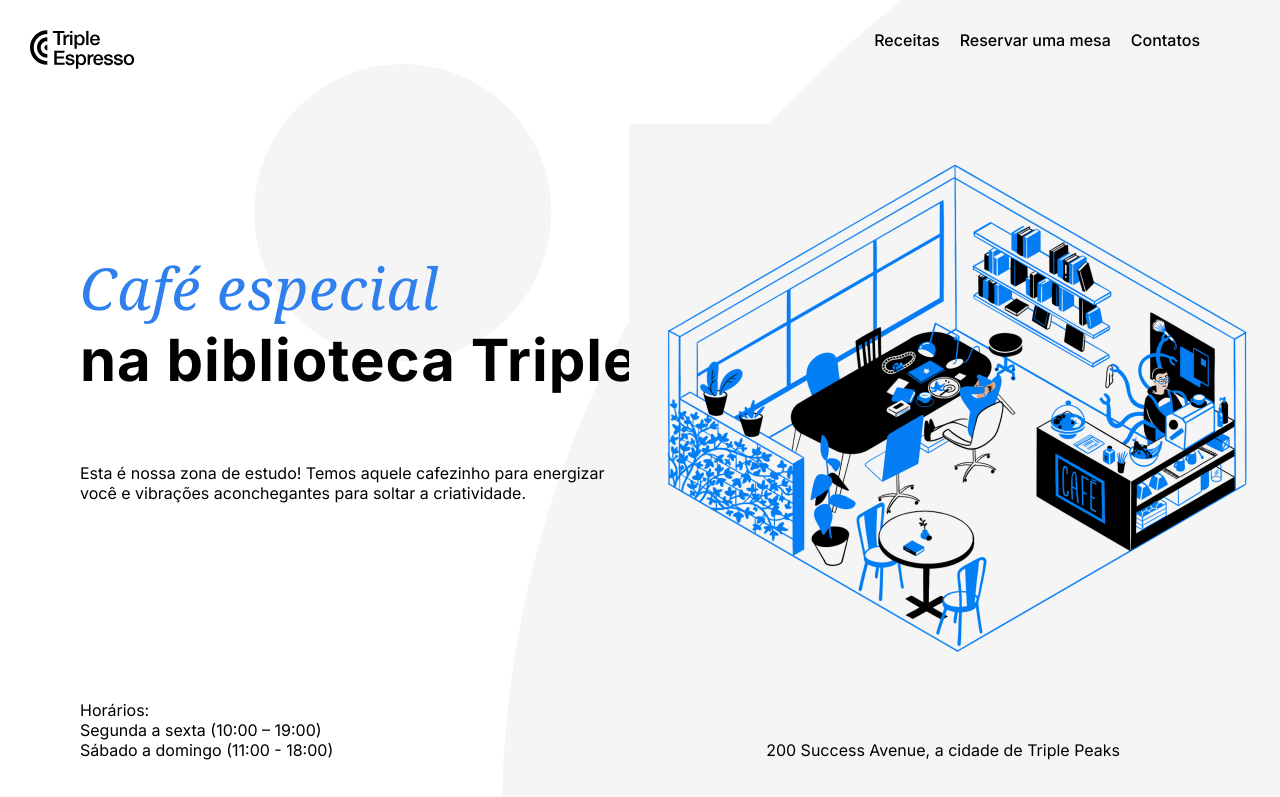
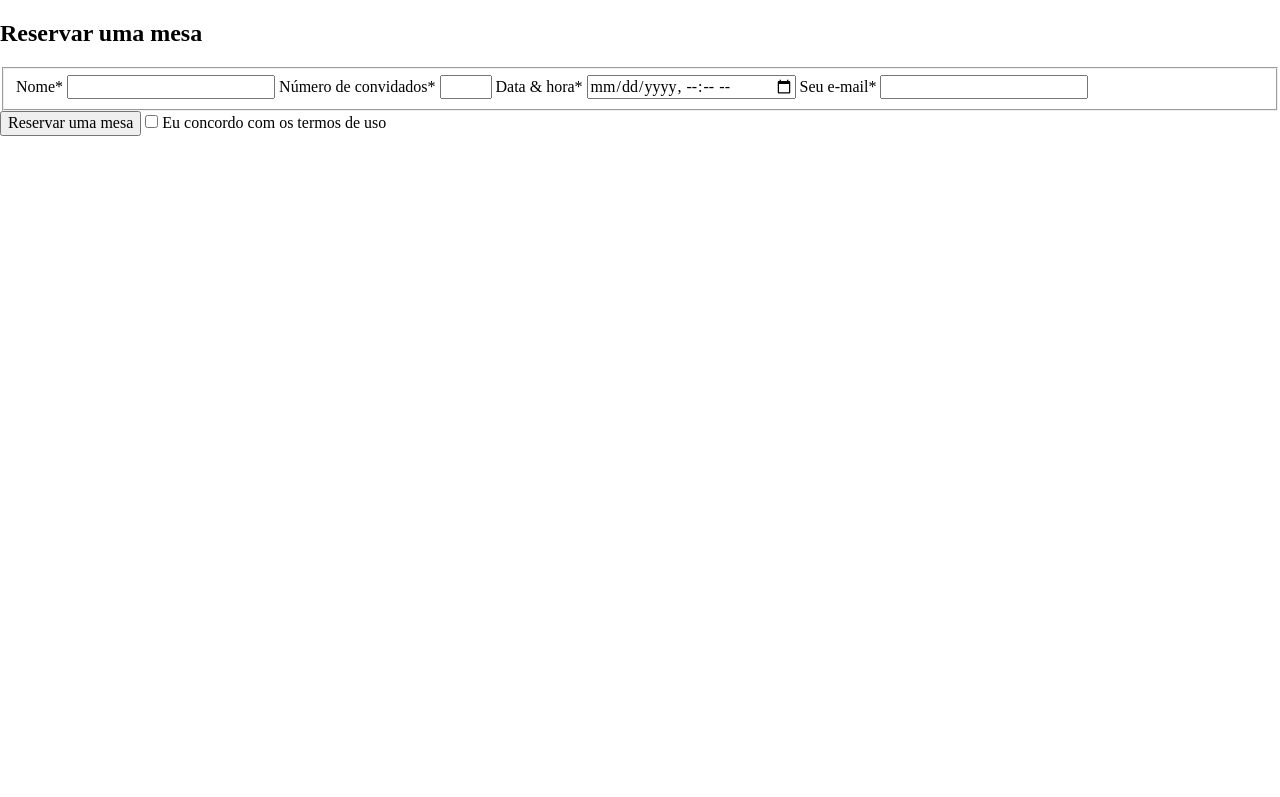
Before and after one commit to MaisaLana/web_project_coffeeshop, a plain HTML site: page index.html in a window 1280 px wide. Shown: the top 797 px of the page. Drawn offline with Linux system fonts and the light colour scheme.

Commit message:
nova atualização

```diff
--- a/index.html
+++ b/index.html
@@ -43,6 +43,7 @@
   </head>
 
   <body>
+    <!--
     <div class="page">
       <header class="header">
         <nav class="nav">
@@ -78,7 +79,7 @@
 
         <div class="header__footer">
           <p class="header__paragraph">Horários:</p>
-          <p class="header__paragraph">Segunda a sexta (10:00 – 19:00)</p>
+          <p class="header__paragraph">Segunda a sexta (10:00 - 19:00)</p>
           <p class="header__paragraph">Sábado a domingo (11:00 - 18:00)</p>
           <p class="header__paragraph header__paragraph-adress">
             200 Success Avenue, a cidade de Triple Peaks
@@ -127,10 +128,28 @@
               </p>
             </div>
           </div>
-        </section>
-        <section class="reservation" id="reservation"></section>
-      </main>
-      <footer class="footer"></footer>
+        </section> -->
+    <section class="reservation" id="reservation"></section>
+    <h2 class="reservation__title">Reservar uma mesa</h2>
+    <div class="form">
+      <fieldset class="reservation__form">
+        <label class="reservation__label">Nome*</label>
+        <input type="text" />
+        <label class="reservation__label">Número de convidados*</label>
+        <input type="number" min="1" max="8" />
+        <label class="reservation__label">Data & hora*</label>
+        <input type="datetime-local" />
+        <label class="reservation__label">Seu e-mail*</label>
+        <input type="email" />
+      </fieldset>
+      <button type="submit" class="Reservation__button">
+        Reservar uma mesa
+      </button>
+      <input type="checkbox" />
+      <label class="reservation__label">Eu concordo com os termos de uso</label>
     </div>
+    <!-- </main> -->
+    <footer class="footer"></footer>
+    <!-- </div> -->
   </body>
 </html>
```
